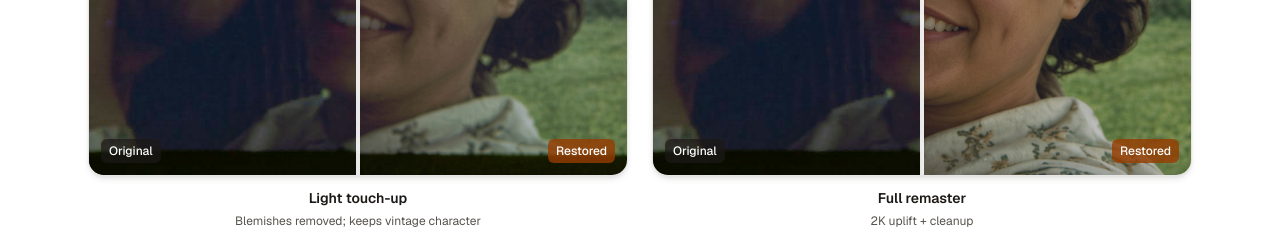
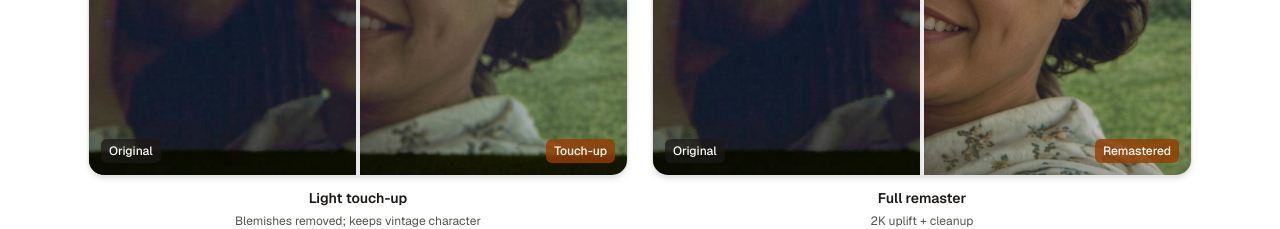
Before and after one commit to matthewfmarshall/RemasterGuru.Web, a Next.js app: page / in a window 1280 px wide. Shown: the part 2400-2629 px from the top of the page. Built offline with nearby package versions, Linux system fonts and the light colour scheme.

Commit message:
feat(marketing): customizable before/after slider labels
Add beforeLabel and afterLabel props to BeforeAfterCompare. Couple-park
restoration sliders show Touch-up and Remastered on the after side.

```diff
--- a/src/components/marketing/before-after-compare.tsx
+++ b/src/components/marketing/before-after-compare.tsx
@@ -19,6 +19,8 @@ type BeforeAfterCompareProps = {
   /** Overrides default max width on the compare track (e.g. `max-w-none` in a grid). */
   trackClassName?: string;
   showDragHint?: boolean;
+  beforeLabel?: string;
+  afterLabel?: string;
 };
 
 const LABEL_HIDE_THRESHOLD = 2;
@@ -77,6 +79,8 @@ export function BeforeAfterCompare({
   className = "",
   trackClassName = "",
   showDragHint = true,
+  beforeLabel = "Original",
+  afterLabel = "Restored",
 }: BeforeAfterCompareProps) {
   const [position, setPosition] = useState(50);
   const [usePlaceholders, setUsePlaceholders] = useState(false);
@@ -127,7 +131,7 @@ export function BeforeAfterCompare({
 
   const showImages = !usePlaceholders;
   const hideOriginalLabel = position <= LABEL_HIDE_THRESHOLD;
-  const hideRestoredLabel = position >= 100 - LABEL_HIDE_THRESHOLD;
+  const hideAfterLabel = position >= 100 - LABEL_HIDE_THRESHOLD;
 
   return (
     <div className={className}>
@@ -156,8 +160,8 @@ export function BeforeAfterCompare({
           ) : (
             <PlaceholderPanel
               variant="after"
-              label="Restored"
-              showLabel={!hideRestoredLabel}
+              label={afterLabel}
+              showLabel={!hideAfterLabel}
             />
           )}
         </div>
@@ -179,7 +183,7 @@ export function BeforeAfterCompare({
           ) : (
             <PlaceholderPanel
               variant="before"
-              label="Original"
+              label={beforeLabel}
               showLabel={!hideOriginalLabel}
             />
           )}
@@ -215,12 +219,12 @@ export function BeforeAfterCompare({
 
         {!hideOriginalLabel && (
           <div className="pointer-events-none absolute bottom-3 left-3 rounded-md bg-stone-900/70 px-2 py-1 text-xs font-medium text-white">
-            Original
+            {beforeLabel}
           </div>
         )}
-        {!hideRestoredLabel && (
+        {!hideAfterLabel && (
           <div className="pointer-events-none absolute bottom-3 right-3 rounded-md bg-amber-800/80 px-2 py-1 text-xs font-medium text-white">
-            Restored
+            {afterLabel}
           </div>
         )}
       </div>
--- a/src/components/marketing/restoration-levels-section.tsx
+++ b/src/components/marketing/restoration-levels-section.tsx
@@ -33,6 +33,9 @@ export function RestorationLevelsSection() {
               afterSrc={slider.afterSrc}
               beforeAlt={COUPLE_PARK_ORIGINAL_ALT}
               afterAlt={slider.afterAlt}
+              afterLabel={
+                slider.id === "remaster" ? "Remastered" : "Touch-up"
+              }
             />
             <p className="mt-3 text-center text-sm font-semibold text-stone-900">
               {slider.label}
```
